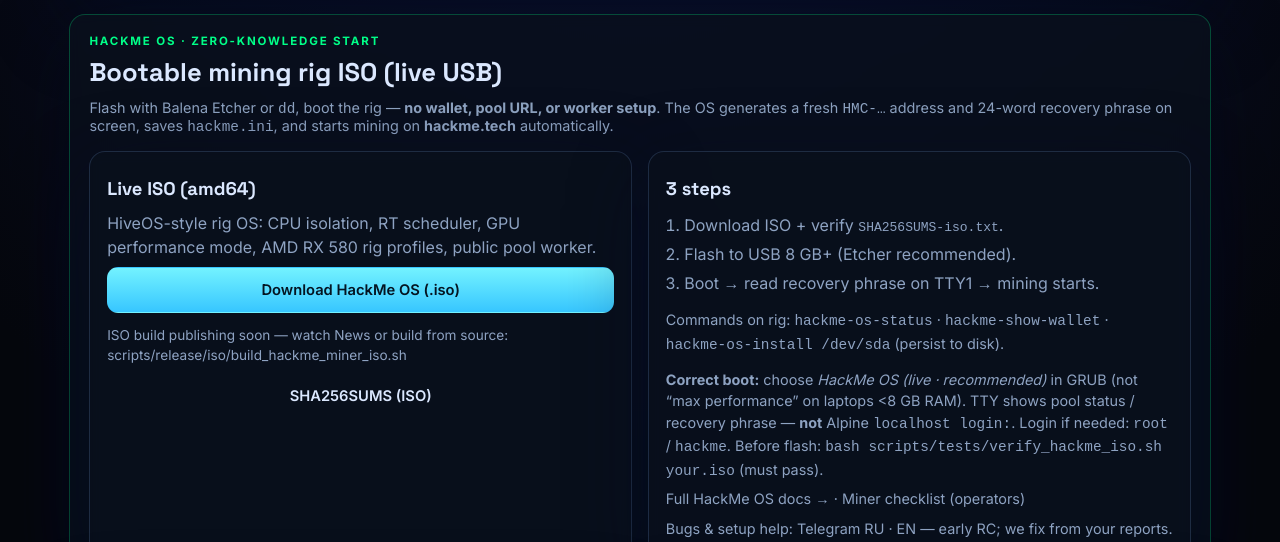
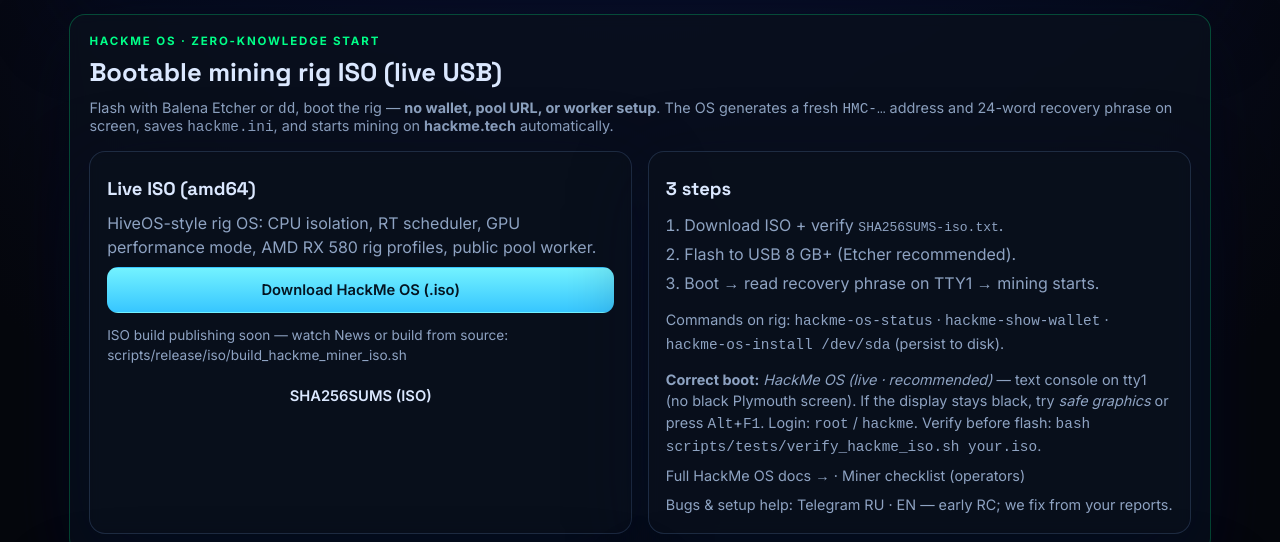
Before and after one commit to jokeez/hackme, a plain HTML site: page web/site/downloads.html in a window 1280 px wide. Shown: the part 258-800 px from the top of the page. Drawn offline with Linux system fonts and the light colour scheme; no server answers.

Commit message:
Fix HackMe OS ISO black screen on boot.
Disable Plymouth on default GRUB entries, force text console and root live user, fix status service tty conflict, and repair Plymouth script globals.

```diff
--- a/web/site/downloads.html
+++ b/web/site/downloads.html
@@ -54,7 +54,7 @@
             <li>Boot → read recovery phrase on TTY1 → mining starts.</li>
           </ol>
           <p class="subtle" style="margin-top:0.75rem">Commands on rig: <code>hackme-os-status</code> · <code>hackme-show-wallet</code> · <code>hackme-os-install /dev/sda</code> (persist to disk).</p>
-          <p class="subtle" style="margin-top:0.75rem"><strong>Correct boot:</strong> choose <em>HackMe OS (live · recommended)</em> in GRUB (not “max performance” on laptops &lt;8&nbsp;GB RAM). TTY shows pool status / recovery phrase — <strong>not</strong> Alpine <code>localhost login:</code>. Login if needed: <code>root</code> / <code>hackme</code>. Before flash: <code>bash scripts/tests/verify_hackme_iso.sh your.iso</code> (must pass).</p>
+          <p class="subtle" style="margin-top:0.75rem"><strong>Correct boot:</strong> <em>HackMe OS (live · recommended)</em> — text console on tty1 (no black Plymouth screen). If the display stays black, try <em>safe graphics</em> or press <kbd>Alt</kbd>+<kbd>F1</kbd>. Login: <code>root</code> / <code>hackme</code>. Verify before flash: <code>bash scripts/tests/verify_hackme_iso.sh your.iso</code>.</p>
           <p class="subtle"><a href="https://github.com/jokeez/hackme/blob/main/docs/HACKME_OS.md" target="_blank" rel="noreferrer">Full HackMe OS docs →</a> · <a href="https://github.com/jokeez/hackme/blob/main/docs/MINER_READINESS_CHECKLIST.md" target="_blank" rel="noreferrer">Miner checklist (operators)</a></p>
           <p class="subtle" style="margin-top:0.5rem">Bugs &amp; setup help: <a href="https://t.me/hackme_ru" target="_blank" rel="noreferrer">Telegram RU</a> · <a href="https://t.me/hackme_en" target="_blank" rel="noreferrer">EN</a> — early RC; we fix from your reports.</p>
         </article>
```
Also changed, not shown: 10 other files.
